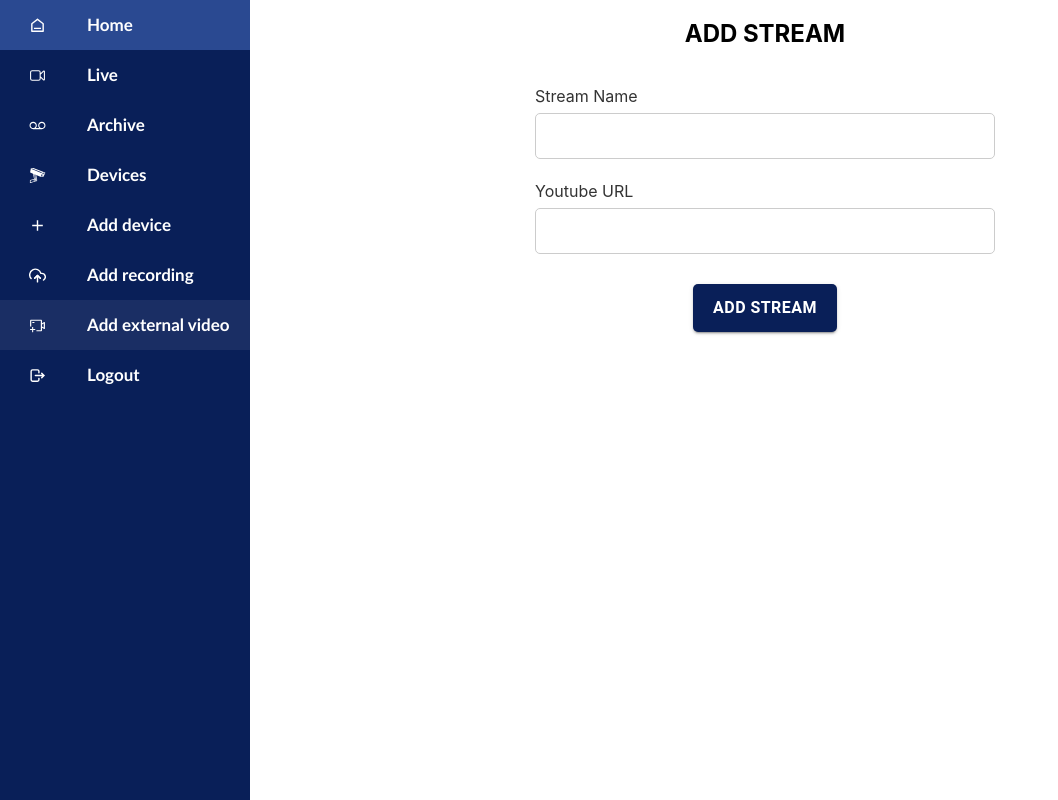
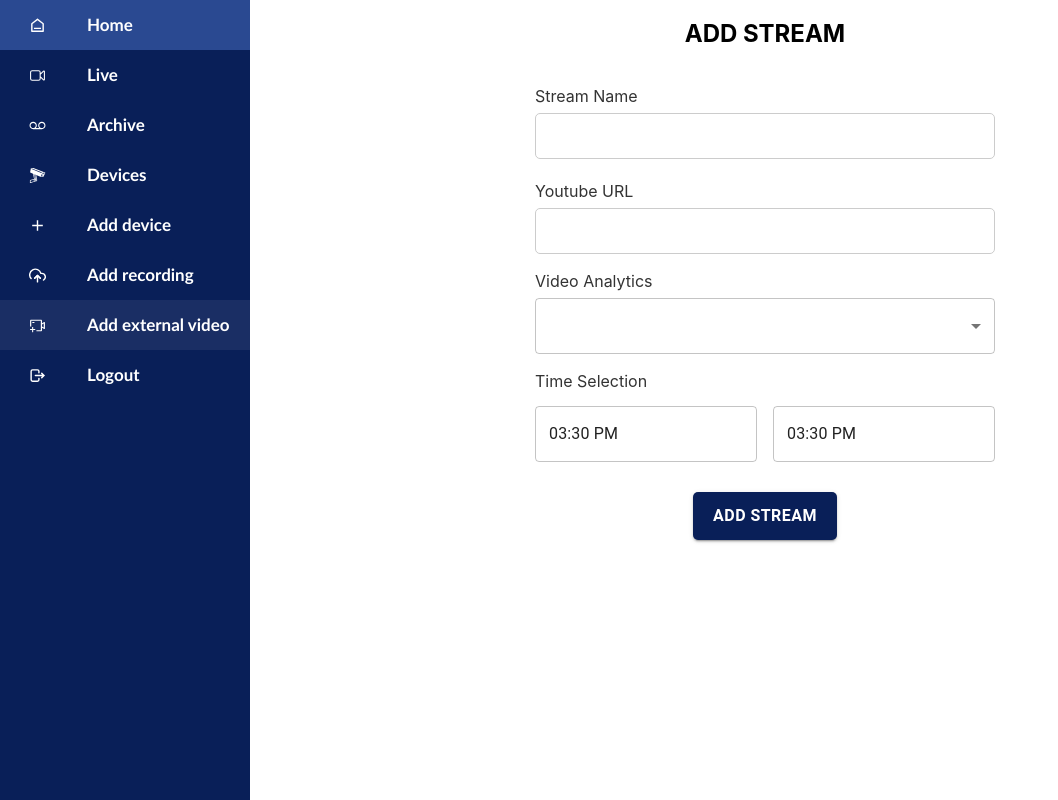
Before and after one commit to yahyaAirbus/vms, a React (Create React App) app in the folder client/: page /youtube-to-rtsp in a window 1280 px wide. Shown: the whole page, without its empty margins (0-1058 px from the left). Built offline with nearby package versions, Linux system fonts and the light colour scheme; sample sign-in values are in the browser's storage.

Commit message:
video analytics and time selection

```diff
--- a/client/package.json
+++ b/client/package.json
@@ -8,12 +8,14 @@
     "@emotion/react": "^11.11.4",
     "@emotion/styled": "^11.11.5",
     "@mui/material": "^5.15.18",
+    "@mui/x-date-pickers": "^7.12.1",
     "@testing-library/jest-dom": "^5.17.0",
     "@testing-library/react": "^13.4.0",
     "@testing-library/user-event": "^13.5.0",
     "axios": "^1.6.8",
     "bootstrap": "^5.3.3",
     "cors": "^2.8.5",
+    "dayjs": "^1.11.12",
     "dotenv": "^16.4.5",
     "ejs": "^3.1.10",
     "express": "^4.19.2",
--- a/client/src/App.css
+++ b/client/src/App.css
@@ -299,6 +299,8 @@ label {
     margin-bottom: 5px;
     margin-top: 15px;
     color: #333;
+    align-items: left;
+    justify-content: left;
 }
 
 input {
@@ -487,3 +489,8 @@ input {
 .custom-confirm-dialog .p-icon {
     color: #ffffff;
 }
+
+.time-selection {
+    text-align-last: left;
+
+}
--- a/client/src/components/AddDeviceform.js
+++ b/client/src/components/AddDeviceform.js
@@ -3,6 +3,8 @@ import axios from 'axios';
 import Button from '@mui/material/Button';
 import { toast } from 'react-toastify';
 import 'react-toastify/dist/ReactToastify.css';
+import VideoAnalytics from '../components/VideoAnalytics';
+import TimeSelection from './TimeSelection';
 
 function AddDeviceForm() {
     const [deviceName, setDeviceName] = useState('');
@@ -63,7 +65,10 @@ function AddDeviceForm() {
                     value={rtspUrl}
                     onChange={(e) => setRtspUrl(e.target.value)}
                 />
+                <VideoAnalytics />
+                <TimeSelection />
             </div>
+
             <div className="add-button-container">
                 <Button
                     type='submit'
--- a/client/src/components/AddExternalVid.js
+++ b/client/src/components/AddExternalVid.js
@@ -3,7 +3,9 @@ import axios from 'axios';
 import Button from '@mui/material/Button';
 import { toast } from 'react-toastify';
 import 'react-toastify/dist/ReactToastify.css';
+import VideoAnalytics from './VideoAnalytics';
 import Sidebar from './Sidebar';
+import TimeSelection from './TimeSelection';
 
 function AddExternalVid() {
     const [streamName, setStreamName] = useState('');
@@ -66,7 +68,10 @@ function AddExternalVid() {
                         value={youtubeUrl}
                         onChange={(e) => setYoutubeUrl(e.target.value)}
                     />
+                    <VideoAnalytics />
+                    <TimeSelection />
                 </div>
+
                 <div className="add-button-container">
                     <Button
                         type='submit'
--- a/client/src/components/AddRecordingForm.js
+++ b/client/src/components/AddRecordingForm.js
@@ -4,6 +4,8 @@ import Button from '@mui/material/Button';
 import { toast } from 'react-toastify';
 import 'react-toastify/dist/ReactToastify.css';
 import Sidebar from './Sidebar';
+import VideoAnalytics from '../components/VideoAnalytics';
+import TimeSelection from './TimeSelection';
 
 function AddRecordingForm() {
     const [recordingName, setRecordingName] = useState('');
@@ -71,6 +73,8 @@ function AddRecordingForm() {
                         accept="video/*"
                         onChange={handleFileChange}
                     />
+                    <VideoAnalytics />
+                    <TimeSelection />
                 </div>
                 <div className="add-button-container">
                     <Button
--- /dev/null
+++ b/client/src/components/TimeSelection.js
@@ -0,0 +1,28 @@
+import React from 'react';
+import dayjs from 'dayjs';
+import { DemoContainer } from '@mui/x-date-pickers/internals/demo';
+import { LocalizationProvider } from '@mui/x-date-pickers/LocalizationProvider';
+import { AdapterDayjs } from '@mui/x-date-pickers/AdapterDayjs';
+import { TimePicker } from '@mui/x-date-pickers/TimePicker';
+import '../App.css';
+
+export default function TimeSelection() {
+    const [value, setValue] = React.useState(dayjs('2022-04-17T15:30'));
+
+    return (
+        <>
+            <label className='time-selection' >Time Selection</label>
+            <LocalizationProvider dateAdapter={AdapterDayjs}>
+                <DemoContainer components={['TimePicker', 'TimePicker']}>
+
+                    <TimePicker
+                        defaultValue={dayjs('2022-04-17T15:30')}
+                    />
+                    <TimePicker
+                        value={value}
+                        onChange={(newValue) => setValue(newValue)}
+                    />
+                </DemoContainer>
+            </LocalizationProvider>
+        </>);
+}
--- /dev/null
+++ b/client/src/components/VideoAnalytics.js
@@ -0,0 +1,49 @@
+import React, { useState } from "react";
+import axios from "axios";
+import Box from '@mui/material/Box';
+import MenuItem from '@mui/material/MenuItem';
+import FormControl from '@mui/material/FormControl';
+import Select from '@mui/material/Select';
+
+
+function VideoAnalytics() {
+    const [analyticsEnabled, setAnalyticsEnabled] = useState("");
+
+    const handleChange = async (event) => {
+        const value = event.target.value;
+        setAnalyticsEnabled(value);
+
+        if (value === "yes") {
+            try {
+                // Make a POST request to the server to trigger the video analytics
+                const response = await axios.post("/videoAnalytics", {
+                    videoId: "your-video-id" // Replace with actual video ID or data
+                });
+                console.log("Analytics triggered:", response.data);
+            } catch (error) {
+                console.error("Error triggering analytics:", error);
+            }
+        }
+    };
+
+    return (
+        <>
+            <Box sx={{ minWidth: 460 }}>
+                <FormControl fullWidth>
+                    <label>Video Analytics</label>
+                    <Select
+                        id="video-analytics"
+                        value={analyticsEnabled}
+                        label="Video analytics"
+                        onChange={handleChange}
+                    >
+                        <MenuItem value="Yes">yes</MenuItem>
+                        <MenuItem value="No">No</MenuItem>
+                    </Select>
+                </FormControl>
+            </Box>
+        </>
+    );
+}
+
+export default VideoAnalytics;
--- a/client/src/pages/Add-device.js
+++ b/client/src/pages/Add-device.js
@@ -3,6 +3,7 @@ import Sidebar from '../components/Sidebar';
 import AddDeviceForm from '../components/AddDeviceform';
 import { ToastContainer } from 'react-toastify';
 import 'react-toastify/dist/ReactToastify.css';
+
 
 function AddDevice() {
     return (
--- a/client/src/pages/AddRecording.js
+++ b/client/src/pages/AddRecording.js
@@ -1,6 +1,7 @@
 import React from 'react'
 import Sidebar from '../components/Sidebar';
 import AddRecordingForm from '../components/AddRecordingForm';
+
 
 const AddRecording = () => {
     return (
```
Also changed, not shown: 1 other file (tests, documents, lock files or other folders).
